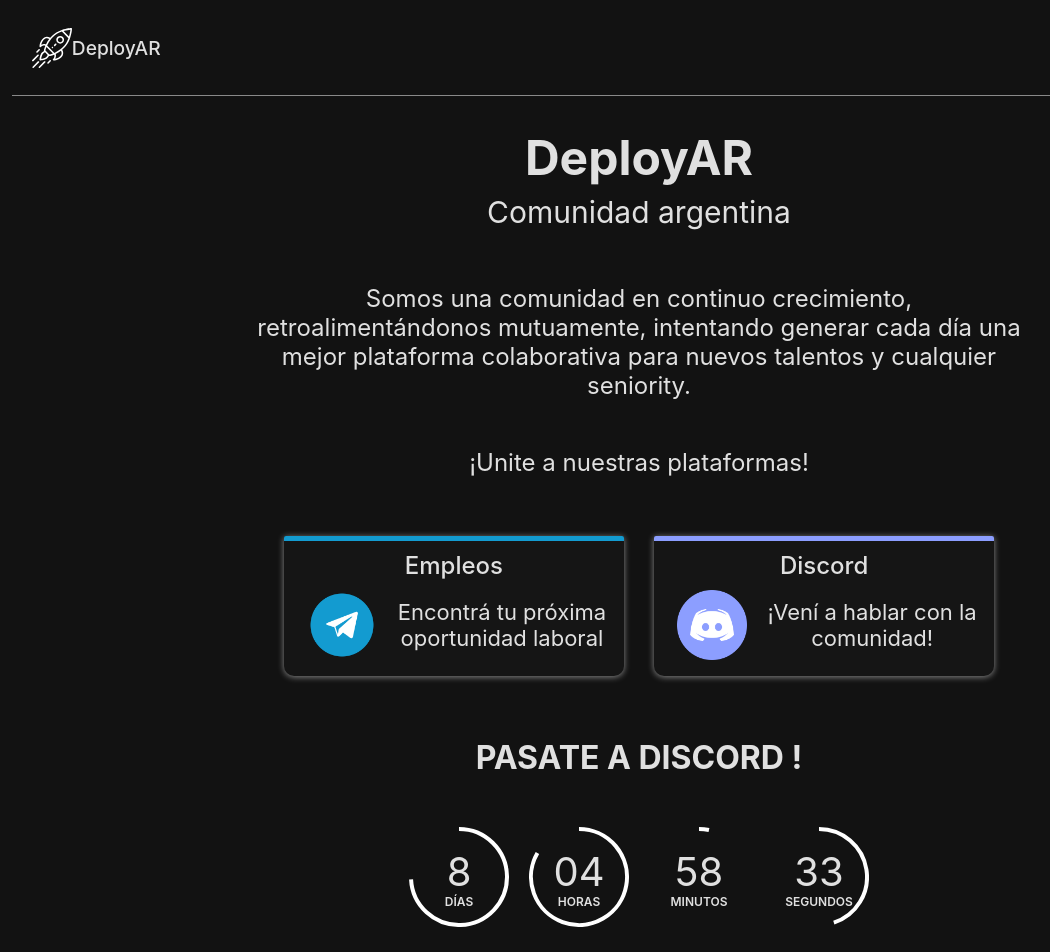
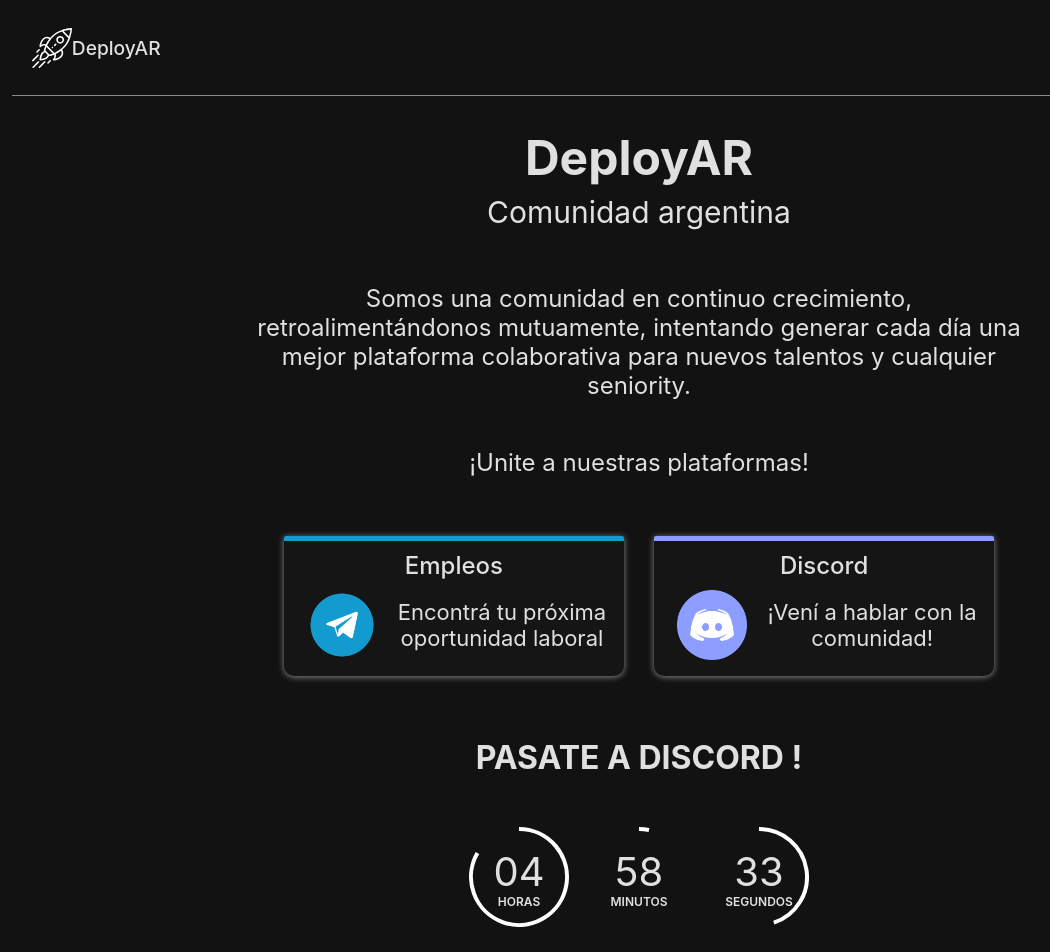
Before and after one commit to deployar/portal-web, a React (Create React App) app: page / in a window 1280 px wide. Shown: the top 952 px of the page, without its empty margins (1-1051 px from the left). Built offline with nearby package versions, Linux system fonts and the light colour scheme.

Commit message:
rompen todo

```diff
--- a/src/components/Countdown/Countdown.js
+++ b/src/components/Countdown/Countdown.js
@@ -49,13 +49,7 @@
       <div className='countdown'>
         <h2>Pasate a discord !</h2>
         <div className="countdown-wrapper">
-          {days && (
-            <div className="countdown-item">
-              <SVGCircle radius={daysRadius} />
-              {days}
-              <span>días</span>
-            </div>
-          )}
+
           {hours && (
             <div className="countdown-item">
               <SVGCircle radius={hoursRadius} />
```
